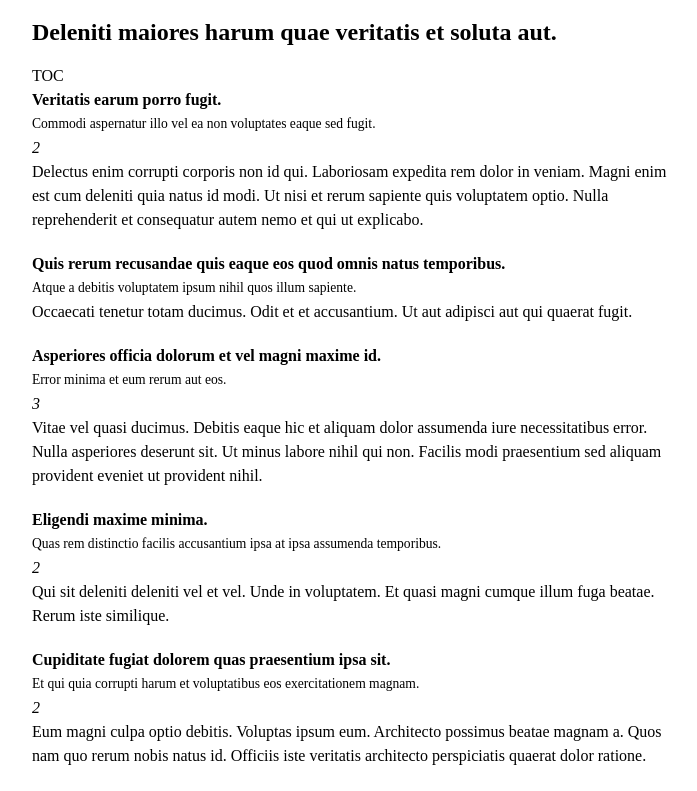
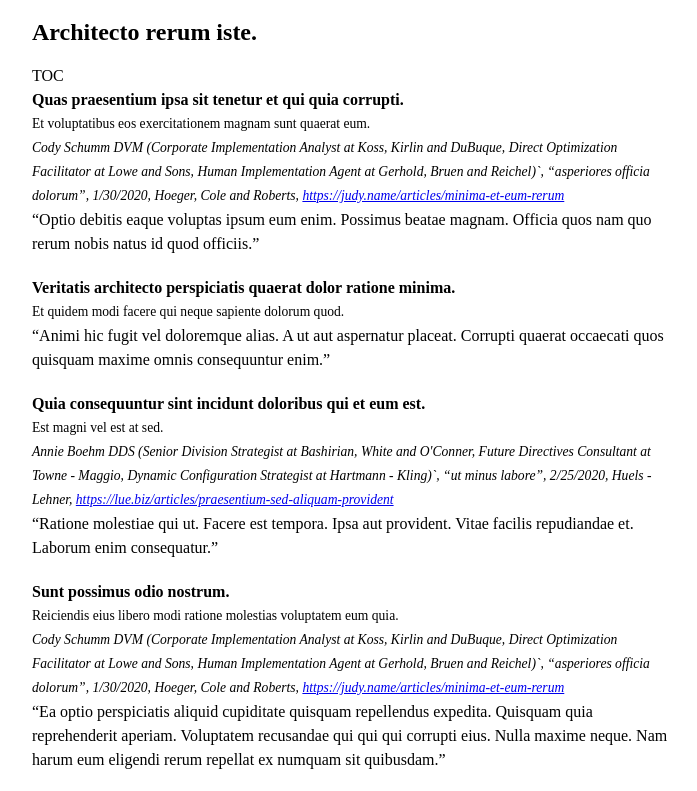
Before and after one commit to elijah-schow/research-software, a React (Create React App) app: page / in a window 1280 px wide. Shown: the top 791 px of the page, without its empty margins (288-985 px from the left). Built offline with nearby package versions, Linux system fonts and the light colour scheme.

Commit message:
Render citations

```diff
--- a/src/App.tsx
+++ b/src/App.tsx
@@ -7,7 +7,18 @@ function App() {
   const [state, setState] = useState<Brief>(brief());
 
   return <article className="brief">{
-    state.blocks.map((p, k) => <Blocks key={k} {...p} />)
+    state.blocks
+      // Resolve citations (TODO: find a better way to do this)
+      .map(block => block.type !== 'evidence'
+        ? block
+        : {
+          ...block,
+          source: block.source
+            ? state.sources[block.source] as Source
+            : undefined,
+        })
+      // Render blocks
+      .map((p, k) => <Blocks key={k} {...p} />)
   }</article>;
 }
 
--- /dev/null
+++ b/src/Blocks/Evidence/Author.tsx
@@ -0,0 +1,17 @@
+import React from 'react'
+
+export type AuthorProps = Author;
+
+export const Citation: React.FC<AuthorProps> = ({ name, qualifictions }) => {
+    // TODO: render qualifications as an inline list
+    return <span className="author">
+        <span className="author-name">{name}</span>
+        {qualifictions.length > 0
+            && <>
+                {" "}
+                ({qualifictions.join(', ')})
+            </>}
+    </span>
+}
+
+export default Citation;
--- a/src/Blocks/Evidence/Citation.tsx
+++ b/src/Blocks/Evidence/Citation.tsx
@@ -1,12 +1,17 @@
 import React from 'react'
+import Author from './Author'
 
-export type CitationProps = {
-    source?: ID;
-}
+export type CitationProps = Source
 
-export const Citation: React.FC<CitationProps> = ({ source }) => {
-    if (!source) return null;
-    return <div className="citation">{source}</div>;
+export const Citation: React.FC<CitationProps> = ({ authors, title, date, publication, url, tracking }) => {
+    return <div className="citation">
+        {authors?.map((v, i) => <Author key={i} {...v} />)}
+        {title && <>`, &ldquo;{title}&rdquo;</>}
+        {date && `, ${date.toLocaleDateString()}`}
+        {publication && `, ${publication}`}
+        {url && <>, <a href={url} target="_blank" rel="noopener noreferrer">{url}</a></>}
+        {tracking && `, ${tracking}`}
+    </div>;
 }
 
 export default Citation;
--- a/src/Blocks/Evidence/index.tsx
+++ b/src/Blocks/Evidence/index.tsx
@@ -1,12 +1,16 @@
 import React from 'react'
 import Citation from './Citation'
 
-const Evidence: React.FC<Evidence> = (props) => {
+export type EvidenceProps = Omit<Evidence, 'source'> & {
+    source?: Source,
+};
+
+export const Evidence: React.FC<EvidenceProps> = (props) => {
     return <article className="evidence">
         <div className="tag">{props.tag || 'Untagged'}</div>
         {props.subtag && <div className="subtag">{props.subtag}</div>}
-        <Citation source={props.source} />
-        {props.quote && <blockquote className="quote">{props.quote}</blockquote>}
+        {props.source && <Citation {...props.source} />}
+        {props.quote && <blockquote className="quote">&ldquo;{props.quote}&rdquo;</blockquote>}
     </article>;
 }
 
--- a/src/Blocks/Heading.tsx
+++ b/src/Blocks/Heading.tsx
@@ -1,4 +1,6 @@
 import React from 'react'
+
+export type HeadingProps = Heading;
 
 const elements = {
     1: 'h1',
@@ -9,7 +11,7 @@ const elements = {
     6: 'h6',
 };
 
-const Heading: React.FC<Heading> = (props) => {
+export const Heading: React.FC<HeadingProps> = (props) => {
     const type = elements[props.level] || elements[1];
     return React.createElement(type, null, props.text);
 }
--- a/src/Blocks/TOC.tsx
+++ b/src/Blocks/TOC.tsx
@@ -1,6 +1,8 @@
 import React from 'react'
 
-const TOC: React.FC<TOC> = (props) => {
+export type TOCProps = TOC;
+
+export const TOC: React.FC<TOCProps> = (props) => {
     return <div>TOC</div>;
 }
 
--- a/src/Blocks/Text.tsx
+++ b/src/Blocks/Text.tsx
@@ -1,6 +1,8 @@
 import React from 'react'
 
-const Text: React.FC<TextBlock> = (props) => {
+export type TextProps = TextBlock;
+
+export const Text: React.FC<TextProps> = (props) => {
     return <div>Text</div>;
 }
 
--- a/src/factories.ts
+++ b/src/factories.ts
@@ -30,9 +30,9 @@ export const author = (override?: Partial<Author>): Author => ({
 
 export const source = (override?: Partial<Source>): Source => ({
     authors: [author()],
-    title: "Everything is Fake",
-    publication: "Fake Press",
-    url: "https://faker.fake/articles/2019/everything-is-fake",
+    title: faker.lorem.words(3),
+    publication: faker.company.companyName(),
+    url: `${faker.internet.url()}/articles/${faker.lorem.words(4).replaceAll(' ', '-')}`,
     date: faker.date.past(),
     accessed_at: new Date(), // now
     ...override,
--- a/src/index.css
+++ b/src/index.css
@@ -36,9 +36,18 @@ body {
 
 .citation {
   font-style: italic;
+  font-size: .85rem;
 }
 
 .quote {
   margin: 0;
   padding: 0;
 }
+
+/* .quote::before {
+  content: '\201C';
+}
+
+.quote::after {
+  content: '\201D';
+} */
```
Also changed, not shown: src/Blocks/index.tsx (+7 -5 lines).
